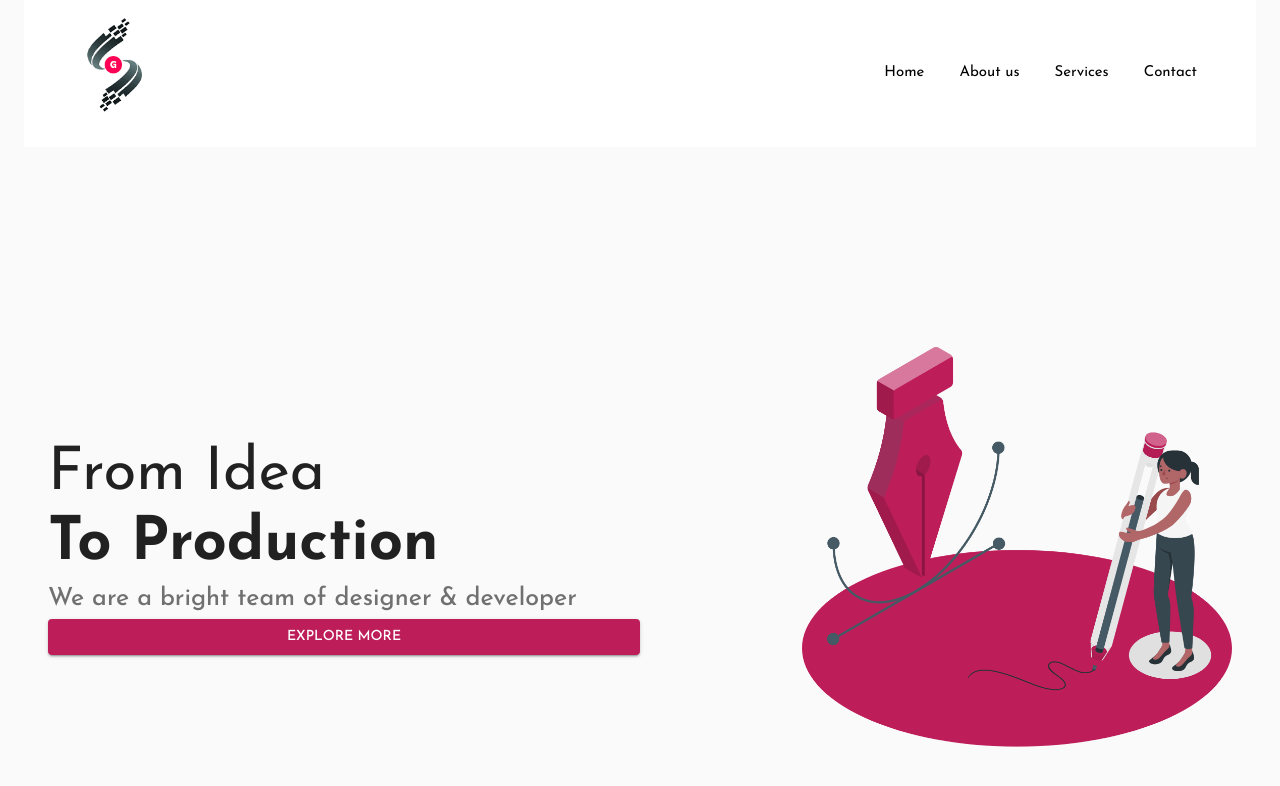
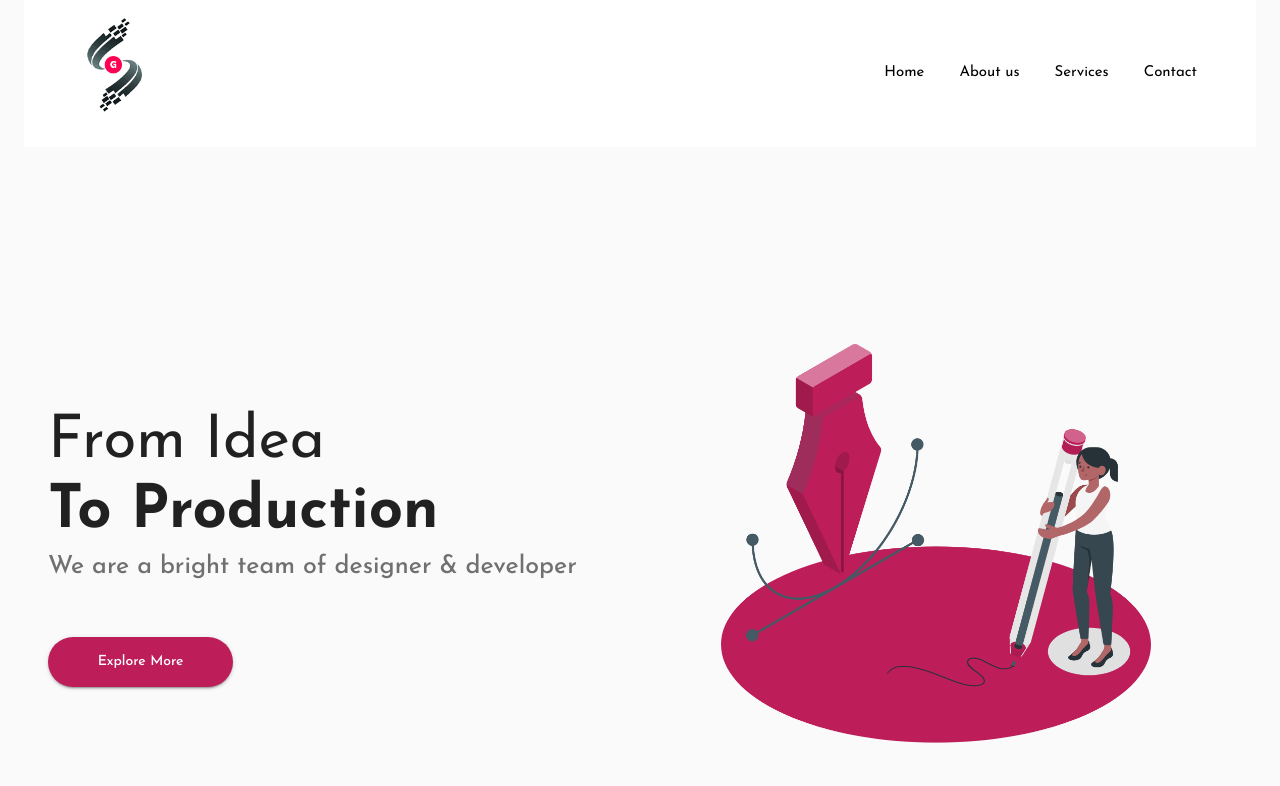
Before and after one commit to VinCodeTheWeb/genosio, a React (Create React App) app in the folder client/: page / in a window 1280 px wide. Shown: the top 786 px of the page. Built offline with nearby package versions, Linux system fonts and the light colour scheme.

Commit message:
styling button in hero section

```diff
--- a/client/src/pages/home/home.component.tsx
+++ b/client/src/pages/home/home.component.tsx
@@ -1,5 +1,5 @@
 import React from 'react';
-import { Typography, Container, Grid, Button } from '@material-ui/core';
+import { Typography, Container, Grid, Button, Hidden } from '@material-ui/core';
 
 // Assets
 import Illustration from 'assets/illustration@2x.png';
@@ -31,12 +31,23 @@ const HomePage: React.FC = () => {
                     <Typography className={classes.subheading} variant="h6">
                         We are a bright team of designer & developer
                     </Typography>
-                    <Button variant="contained" color="primary">
-                        Explore More
-                    </Button>
+                    <Hidden mdDown>
+                        <Button className={classes.btnExplore} variant="contained" color="primary">
+                            Explore More
+                        </Button>
+                    </Hidden>
                 </Grid>
-                <Grid container justify="flex-end" alignItems="center" md={6} sm={6} xs={12} item>
-                    <img className={classes.illustration} src={Illustration} alt="illustration" />
+                <Grid container justify="center" alignItems="center" md={6} sm={6} xs={12} item>
+                    <Grid>
+                        <img className={classes.illustration} src={Illustration} alt="illustration" />
+                    </Grid>
+                    <Grid>
+                        <Hidden mdUp>
+                            <Button className={classes.btnExplore} variant="contained" color="primary">
+                                Explore More
+                            </Button>
+                        </Hidden>
+                    </Grid>
                 </Grid>
             </Container>
         </Container>
--- a/client/src/pages/home/home.styles.ts
+++ b/client/src/pages/home/home.styles.ts
@@ -33,6 +33,13 @@ const styles = ({ breakpoints }: Theme) =>
                 fontSize: '1.5rem',
             },
         },
+        btnExplore: {
+            width: '18.5rem',
+            height: '5rem',
+            borderRadius: 25,
+            textTransform: 'none',
+            marginTop: '5rem',
+        },
         illustration: {
             width: '43rem',
             [breakpoints.down('sm')]: {
```
